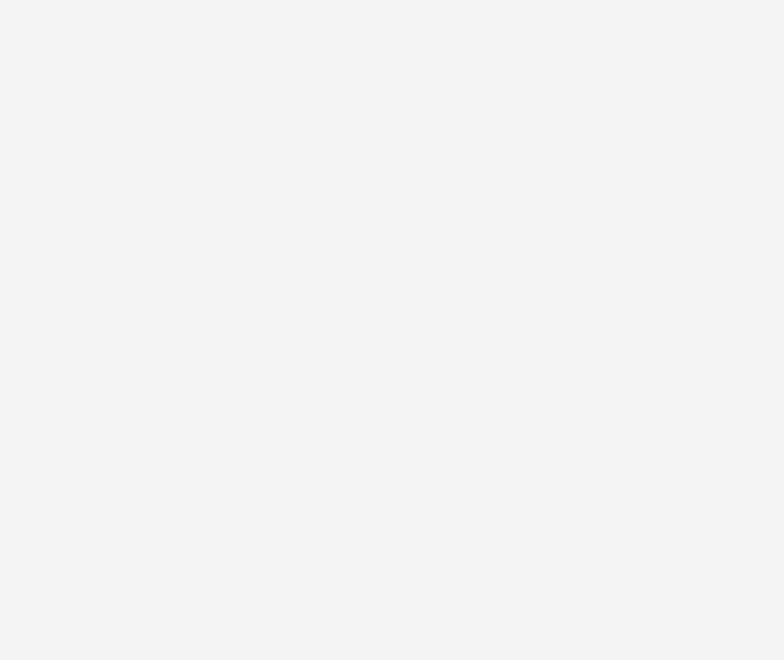
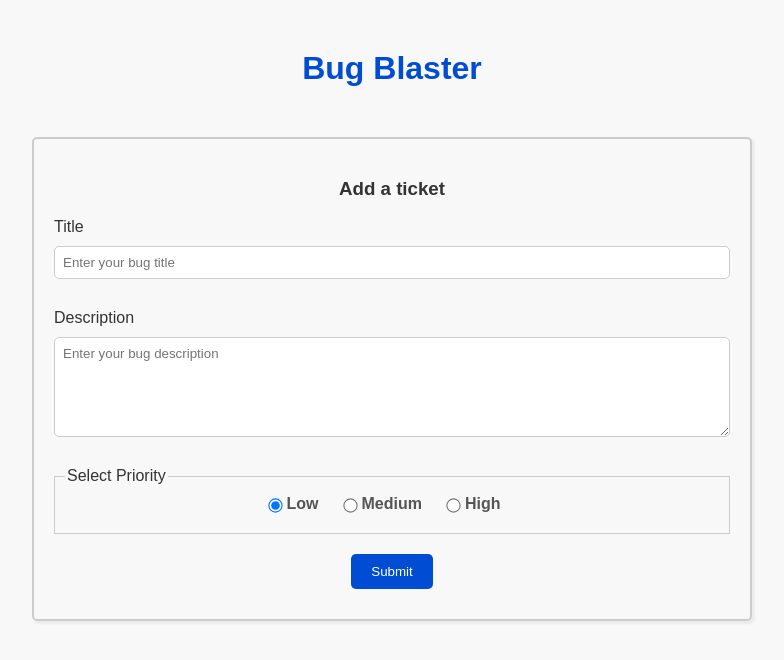
Before and after one commit to vgaikwad106/bug-blaster, a React (Create React App) app: page / in a window 1280 px wide. Shown: the top 660 px of the page, without its empty margins (248-1032 px from the left). Built offline with nearby package versions, Linux system fonts and the light colour scheme.

Commit message:
Created TicketForm and changed styles.css

```diff
--- a/src/App.js
+++ b/src/App.js
@@ -1,11 +1,15 @@
 import logo from "./logo.svg";
 import "./App.css";
 import "./styles.css";
+import TicketForm from "./components/TicketForm";
 
 function App() {
   return (
     <div className="App">
-      <div className="container"></div>
+      <div className="container">
+        <h1> Bug Blaster</h1>
+        <TicketForm></TicketForm>
+      </div>
     </div>
   );
 }
--- /dev/null
+++ b/src/components/TicketForm.js
@@ -0,0 +1,76 @@
+import React, { useState } from "react";
+import "../styles.css";
+
+export default function TicketForm() {
+  const [title, setTitle] = useState("");
+  const [description, setDescription] = useState("");
+  const [priority, setPriority] = useState("1");
+
+  const priorityLabels = {
+    1: "Low",
+    2: "Medium",
+    3: "High",
+  };
+
+  const clearForm = () => {
+    setTitle("");
+    setDescription("");
+    setPriority("1");
+  };
+
+  const handleSubmit = (e) => {
+    //Whenever the form gets submitted the page reloads, and we can deny that by using preventDefault.
+    e.preventDefault();
+    clearForm();
+  };
+
+  return (
+    <form onSubmit={handleSubmit} className="ticket-form">
+      <h3>Add a ticket</h3>
+      <div>
+        <label>Title</label>
+        <input
+          type="text"
+          value={title}
+          placeholder="Enter your bug title"
+          className="form-input"
+          onChange={(e) => setTitle(e.target.value)}
+        />
+      </div>
+      <div>
+        <label>Description</label>
+        <textarea
+          type="text"
+          value={description}
+          placeholder="Enter your bug description"
+          className="form-input"
+          onChange={(e) => setDescription(e.target.value)}
+        ></textarea>
+      </div>
+      <div>
+        <fieldset className="priority-fieldset">
+          <legend>Select Priority</legend>
+
+          {
+            //Get entries of the object
+            Object.entries(priorityLabels).map(([value, label]) => (
+              <label key={value} className="priority-label">
+                <input
+                  className="priority-input"
+                  type="radio"
+                  value={value}
+                  checked={priority === value}
+                  onChange={(e) => setPriority(e.target.value)}
+                />
+                {label}
+              </label>
+            ))
+          }
+        </fieldset>
+        <button type="submit" className="button">
+          Submit
+        </button>
+      </div>
+    </form>
+  );
+}
--- a/src/styles.css
+++ b/src/styles.css
@@ -3,22 +3,23 @@
   font-family: 'Arial', sans-serif !important;
   margin: 0;
   padding: 0;
-  background-color: #f4f4f4;
+  background-color: #f8f8f8;
   color: #333;
 }
 
 h1 {
   margin: 50px;;
+  color: #004dd4;
 }
-
 
 textarea {
   font-family: inherit;
-  min-height: 200px;
+  min-height: 100px;
 }
 
 label {
   display: block;
+  text-align: left;
   padding-bottom: 10px;
 }
 
@@ -26,7 +27,6 @@
   max-width: 720px;
   margin: 0 auto;
 }
-
 
 .ticket-list {
   margin-bottom: 200px;
@@ -44,6 +44,13 @@
 
 }
 
+.ticket-form{
+  padding: 20px;
+  border: 2px solid #ccc;
+  border-radius: 5px;
+  box-shadow: 2px 2px 2px 1px rgb(0 0 0 / 5%);
+}
+
 /* src/styles/App.css */
 
 .priority-fieldset {
@@ -54,6 +61,10 @@
   flex-wrap: wrap;
   align-items: center;
   justify-content: center;
+}
+
+legend{
+  text-align: left;
 }
 
 .priority-label {
@@ -80,7 +91,7 @@
 }
 
 .button {
-  background-color: #007bff;
+  background-color: #004dd4;
   color: white;
   border: none;
   padding: 10px 20px;
```
